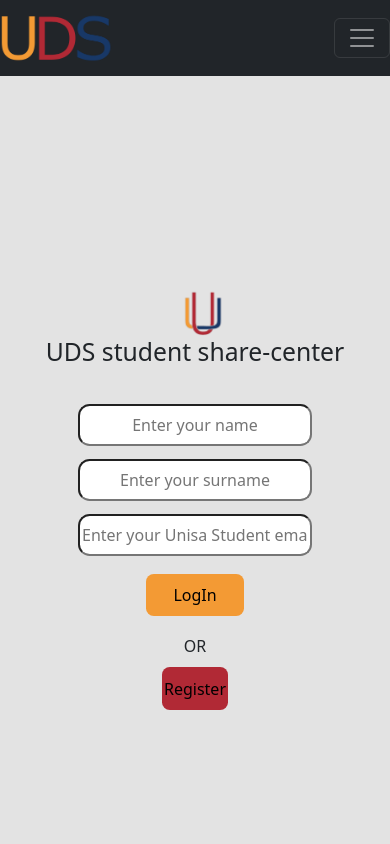
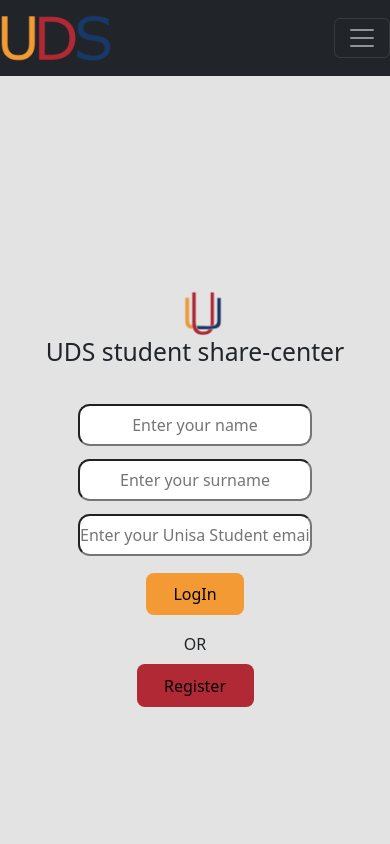
Before and after one commit to unisadevsociety/LIB, a React (Create React App) app: page / in a window 390 px wide. Shown: the top 844 px of the page. Built offline with nearby package versions, Linux system fonts and the light colour scheme.

Commit message:
Routers Fixed

```diff
--- a/src/App.js
+++ b/src/App.js
@@ -4,6 +4,7 @@
 import Register from "./components/Register";
 import AddMaterial from "./components/AddMaterial";
 import db from "./components/firebase";
+import "./App.css";
 
 function App() {
   const [step, setStep] = useState(1); // State to track the current step
--- a/src/components/styles/AddMaterial.css
+++ b/src/components/styles/AddMaterial.css
@@ -114,7 +114,7 @@
     height: 12vh;
   }
   .submitbuttonaddmateril {
-    width: 25vw;
+    width: 30vw;
     height: 5vh;
     background-color: #f39a34;
     display: flex;
--- a/src/components/styles/EmailChecker.css
+++ b/src/components/styles/EmailChecker.css
@@ -88,7 +88,7 @@
     margin-top: 25vh;
   }
   .registerBut {
-    width: 20vw;
+    width: 30vw;
   }
   .nameTag {
     margin-top: 1.5vh;
@@ -131,7 +131,7 @@
     color: black;
   }
   .regiasterbuttonform {
-    width: 25vw;
+    width: 30vw;
     height: 5vh;
     background-color: #b12935;
     display: flex;
--- a/src/components/styles/Welcome.css
+++ b/src/components/styles/Welcome.css
@@ -117,8 +117,8 @@
     text-align: center;
   }
   .addmaterialbuttondiv {
-    width: 30vw;
-    height: 5vh;
+    width: 40vw;
+    height: 5.5vh;
     background-color: #f39a34;
     display: flex;
     align-items: center;
@@ -129,8 +129,8 @@
   }
   .btnbtnbottom {
     margin-bottom: 2vh;
-    width: 30vw;
-    height: 5vh;
+    width: 40vw;
+    height: 5.5vh;
     background-color: #f39a34;
     display: flex;
     align-items: center;
--- a/src/index.js
+++ b/src/index.js
@@ -6,6 +6,7 @@
 import Register from "./components/Register";
 import AddMaterial from "./components/AddMaterial";
 import "bootstrap/dist/css/bootstrap.min.css";
+import "./index.css";
 
 ReactDOM.render(
   <React.StrictMode>
```
